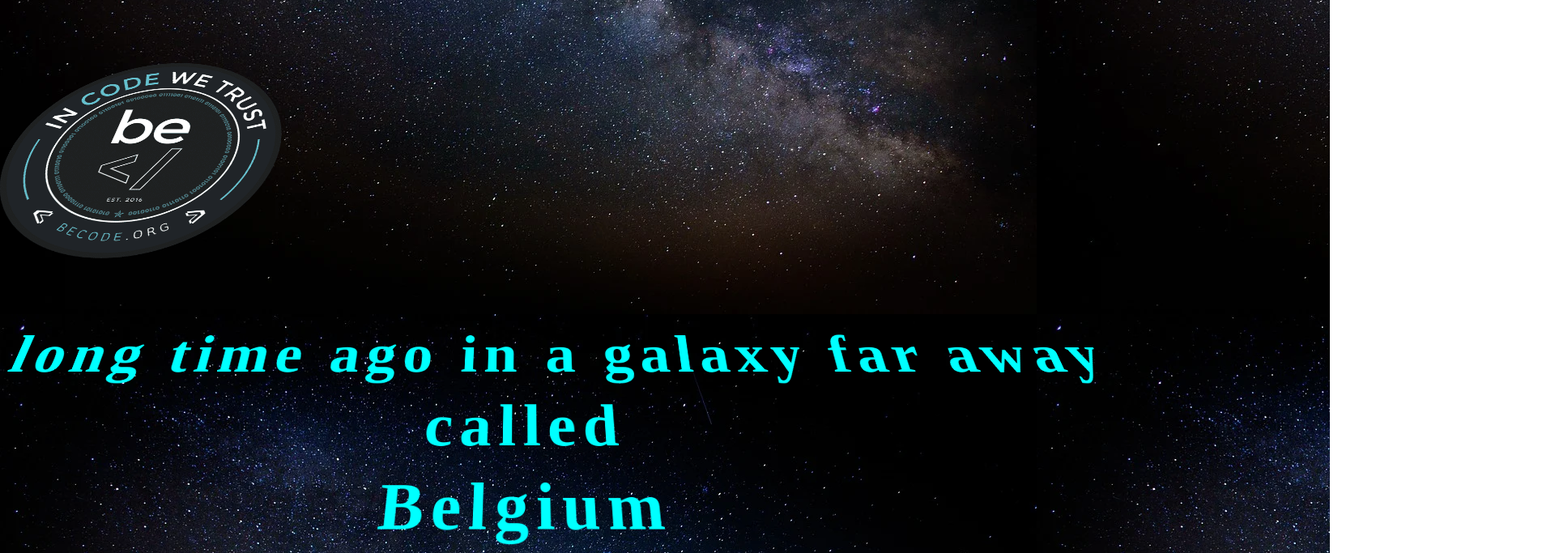
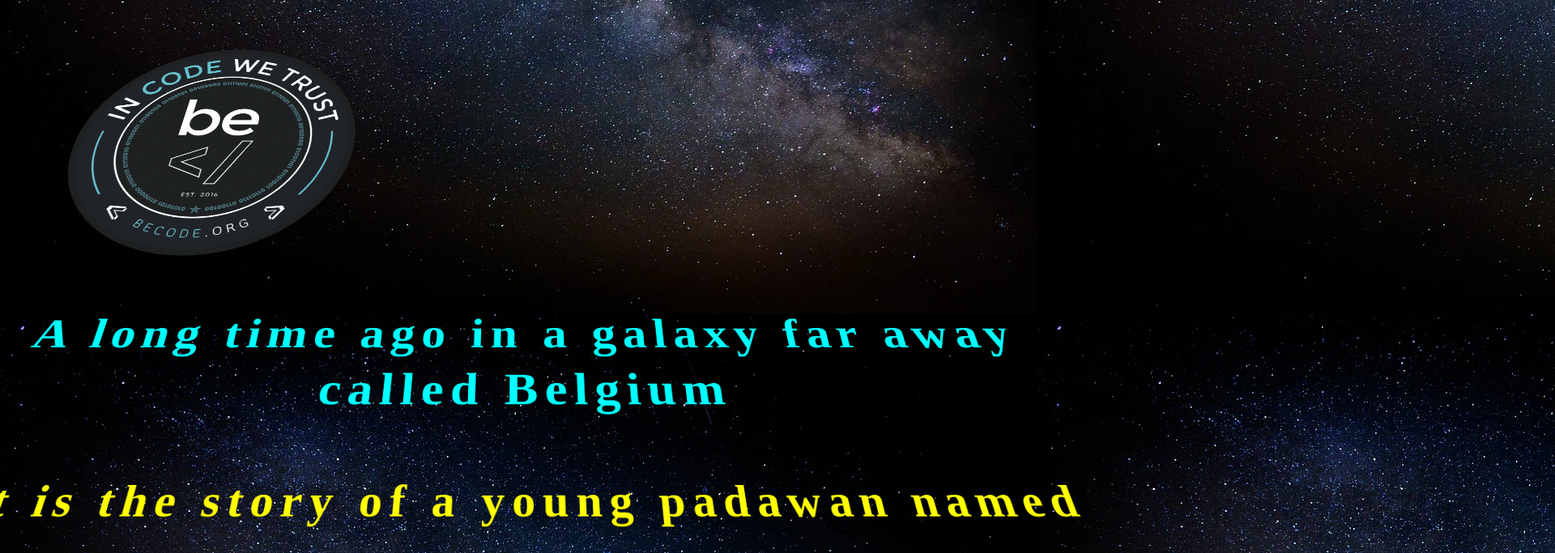
Before and after one commit to Doomsmash/Star-Wars-Crawl, a plain HTML site: page index.html in a window 1280 px wide. Shown: the part 466-1149 px from the top of the page at 81% size, 1920 px wide, since content can reach past the window. Drawn offline with Linux system fonts and the light colour scheme.

Commit message:
upadate text

```diff
--- a/index.html
+++ b/index.html
@@ -11,13 +11,13 @@
     <section id="wrap">
     <section id="crawl">
     <img src="Logo_Becode.png" alt="logo de Becode">
-    <h1>A long time ago in a galaxy far away called </br>Belgium</h1>
+    <h1>A long time ago in a galaxy far away called Belgium</h1>
     <p>
         It is the story of a young padawan named Thomas, but for reasons of anonymity we will call him Sabrina.
         Sabrina was lost in this galaxy with no idea what to do.
         But one day she arrived on the planet BeCode.
         There Sabrina met Mike & Youssef, two jedi code experts.
-        Sabrina wanted to be a jedi code expert too. Mike & Youssef accepted but she had to pass some tests before.
+        Sabrina wanted to be a jedi code expert too. Mike & Youssef accepted but she had to pass some exams before.
         After passing the tests with the words "Well, she's not that dumb." she could start the training.
         She began with how to use terminal & Git/Github, after Sabrina continued with HTML & CSS.
         These are two languages dating from a past era that persists through time.
--- a/style.css
+++ b/style.css
@@ -25,8 +25,8 @@ p
     position: relative;
     justify-content: center;
     height: 800px;
-    perspective: 800px;
-    font-size: 5em;
+    perspective: 900px;
+    font-size: 4em;
   font-weight: bolder;
   letter-spacing: 10px;
   line-height: 150%;
@@ -36,7 +36,7 @@ p
 #crawl
 {
     position: relative;
-    top: 300px;
+    top: -9999px;
     transform-origin: 50% 100%;
     animation: crawl 80s linear;
 }
```
